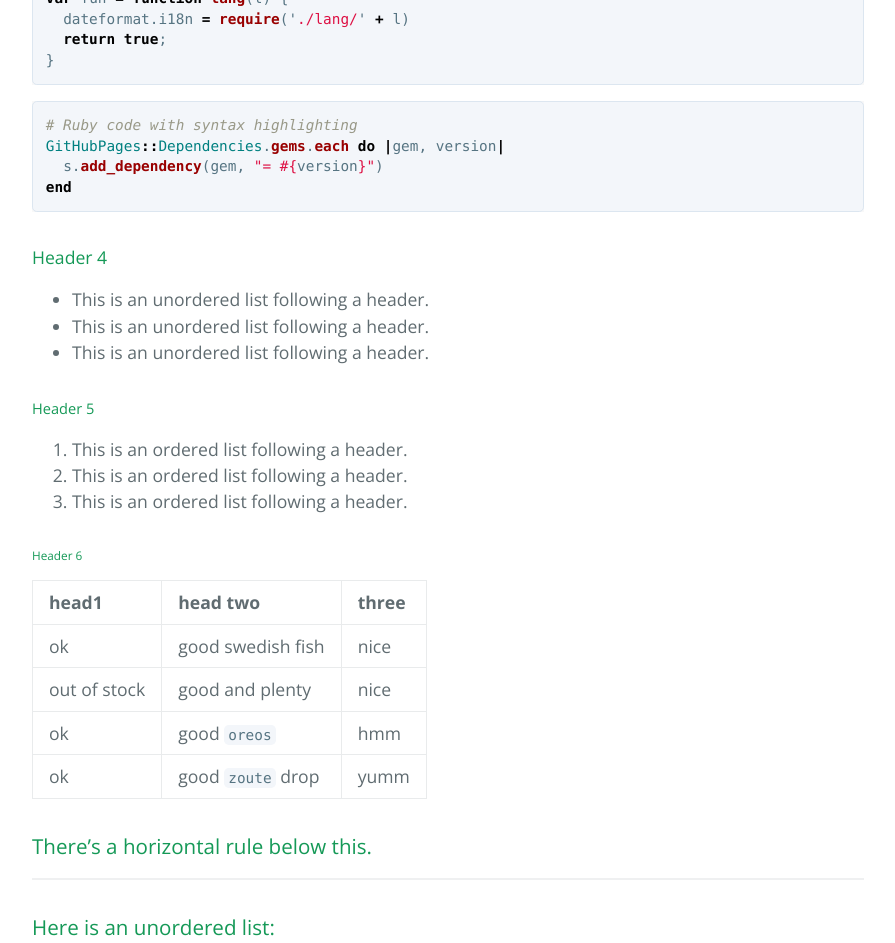
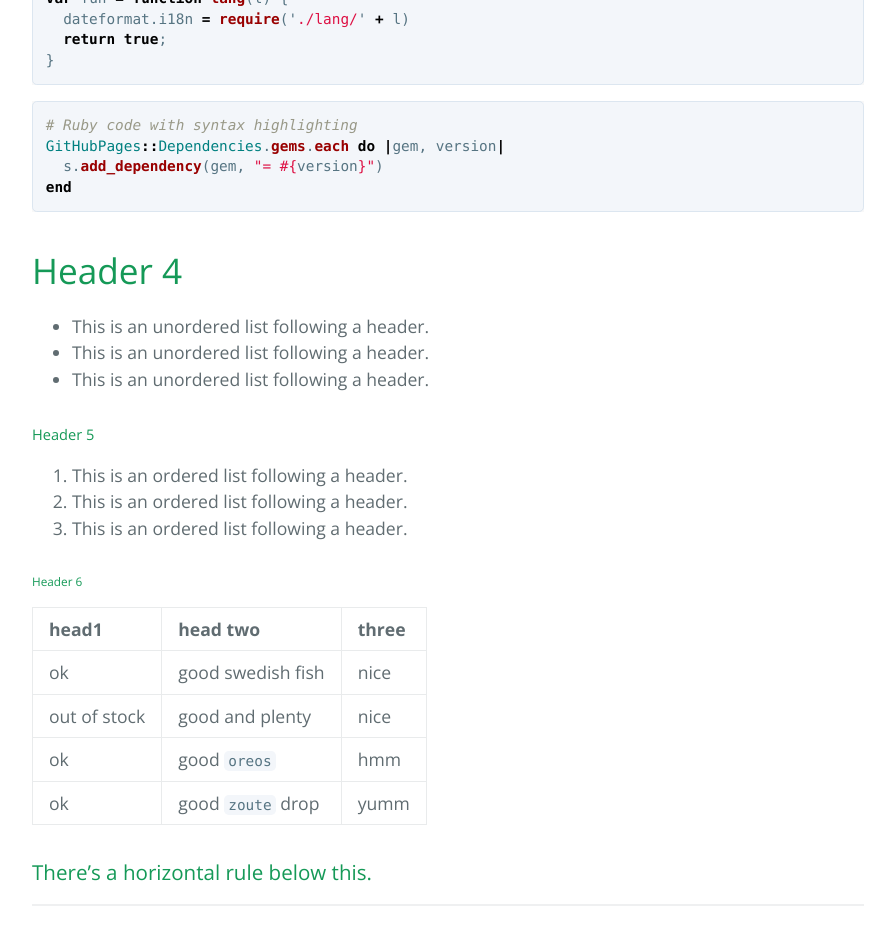
Before and after one commit to GordenTIME/hukeweb.github.io, a Jekyll site: the page built from index.md, in a window 1280 px wide. Shown: the part 1040-1983 px from the top of the page, without its empty margins (192-1087 px from the left). Built offline with Jekyll 4.4.1, drawn with Linux system fonts in a browser that asks for light colours.

Commit message:
firstappend

````diff
--- a/index.md
+++ b/index.md
@@ -37,7 +37,7 @@ GitHubPages::Dependencies.gems.each do |gem, version|
 end
 ```
 
-#### Header 4
+# Header 4
 
 *   This is an unordered list following a header.
 *   This is an unordered list following a header.
````
Also changed, not shown: Gemfile.lock (added), 16 other files.
